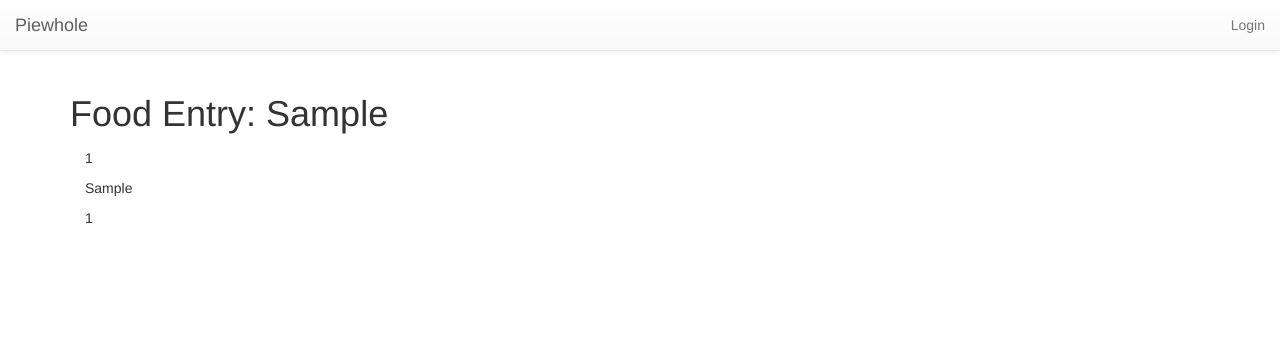
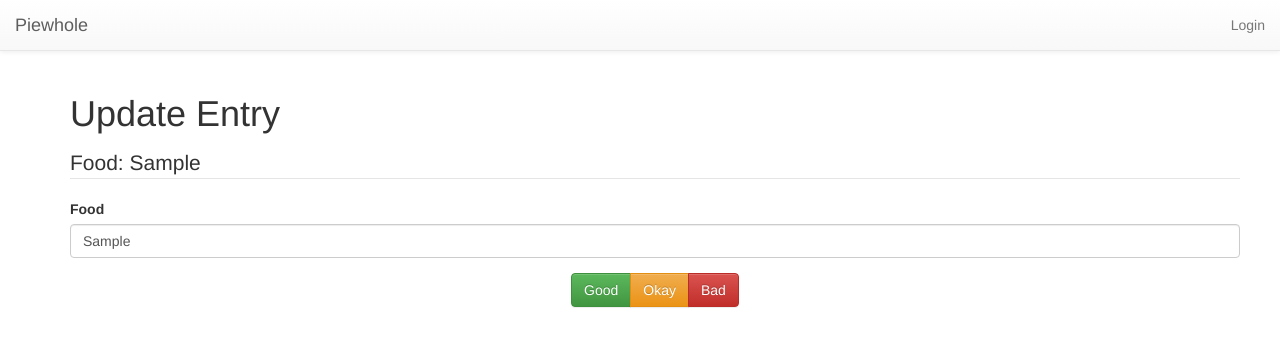
Before and after one commit to CarbonJ/Piewhole, a Flask app: page /food/1 in a window 1280 px wide. Shown: the top 347 px of the page. Run offline with Flask 2, Linux system fonts and the light colour scheme; tables that the repository leaves empty hold one stand-in row (values such as "Sample post"); some libraries are stand-ins or nearby versions.

Commit message:
Added base form for food entry

```diff
--- a/piewhole/templates/foodentry.html
+++ b/piewhole/templates/foodentry.html
@@ -5,13 +5,40 @@
     <!-- HEADER START -->
     <div class="row" >
         <class='col-sm-12'>
-        <h1>Food Entry: {{ foodentry.food }}</h1>
+        <h1>Update Entry</h1>
     </div>
     <!-- HEADER END -->
     <!-- MAIN BODY START-->
+    <!--
     <p>{{ foodentry.id }}</p>
     <p>{{ foodentry.food }}</p>
     <p>{{ foodentry.rank_id }}</p>
+    -->
+    <div class="row">
+        <form class="form-horizontal" method="POST">
+            <form role="form" method="POST">
+                <fieldset>
+                </fieldset>
+                <legend>Food: {{ foodentry.food }}</legend>
+                    <div class="form-group">
+                        <label class="col-lg-12" for="food">Food</label>
+                        <div class="col-sm-12">
+                            <input id="food" name="food" type="text" placeholder="{{ foodentry.food }}" value="{{ foodentry.food }}"class="form-control input-md">
+
+                        </div>
+                    </div>
+
+                    <!-- Rank Buttons -->
+                    <div class="row text-center">
+                        <div class="btn-group">
+                            <button id="submit" name="submit" value="good" type="submit" class="btn btn-success">Good</button>
+                            <button id="submit" name="submit" value="ok" type="submit" class="btn btn-warning">Okay</button>
+                            <button id="submit" name="submit" value="bad" type="submit" class="btn btn-danger">Bad</button>
+                        </div>
+                    </div>
+
+            </form>
+    </div>
     <!-- MAIN BODY END -->
 </div>
 {% endblock %}
```
